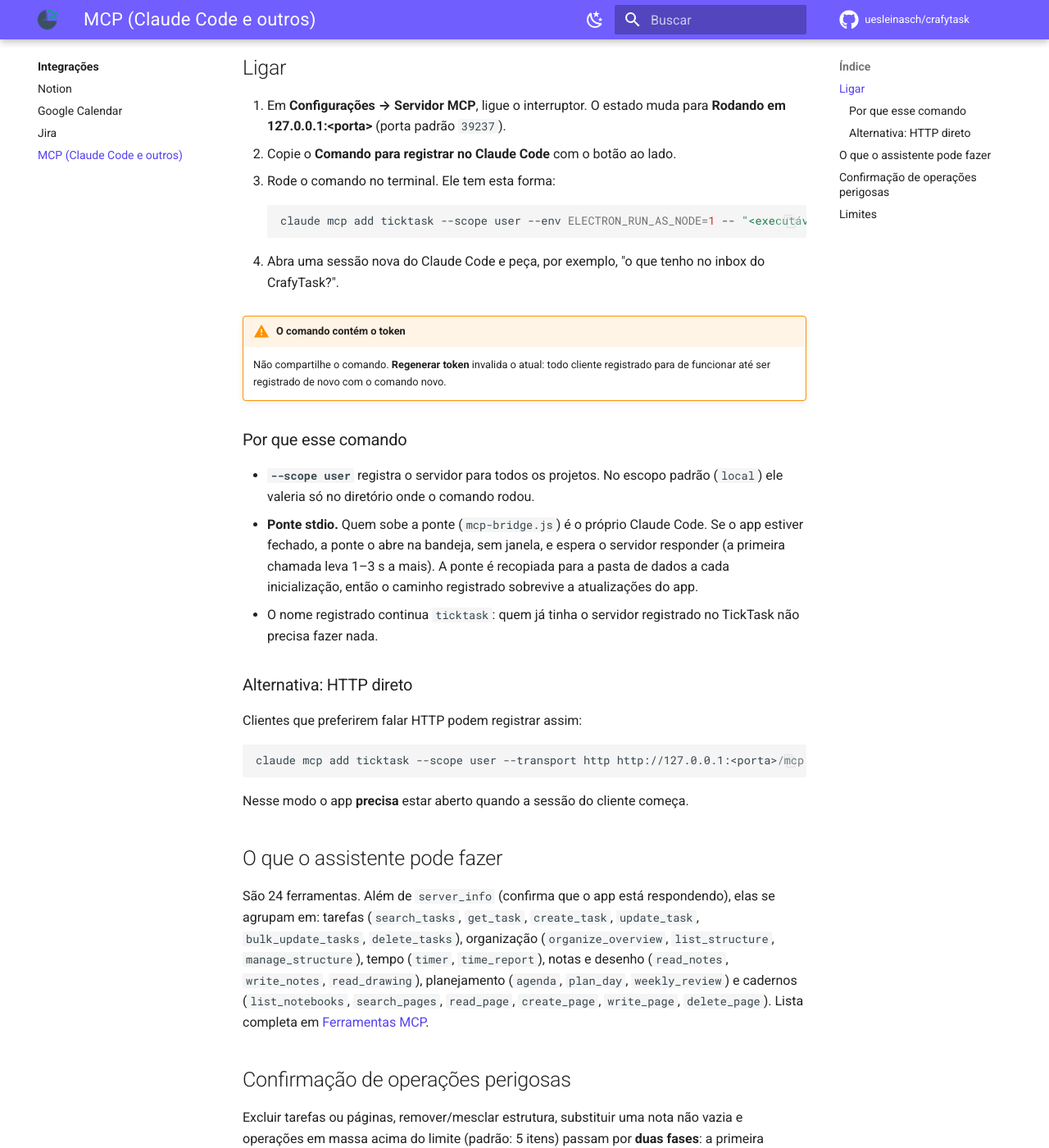
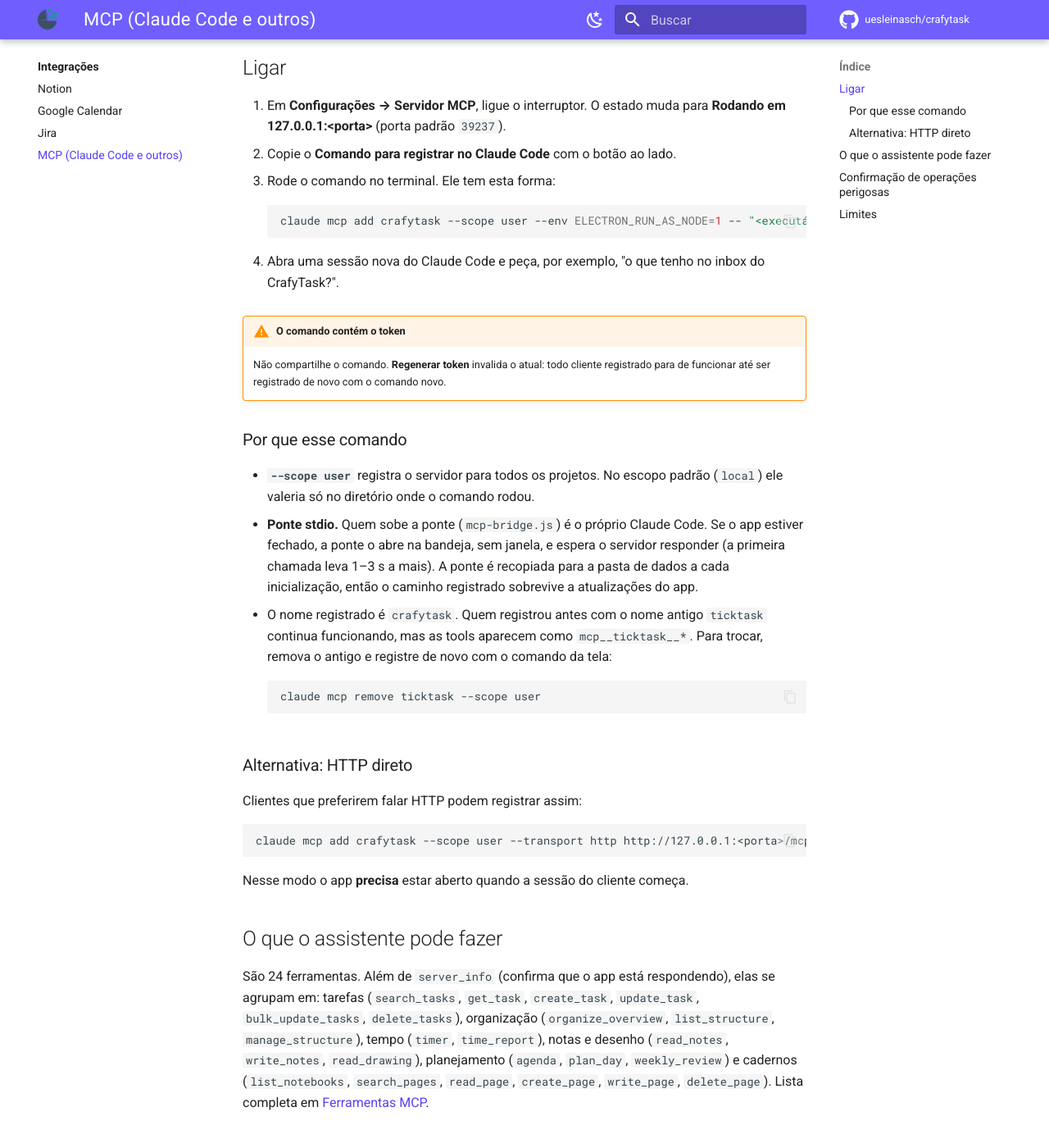
Before and after one commit to uesleinasch/crafytask, an MkDocs documentation site: the page built from docs/integracoes/mcp.md, in a window 1280 px wide and 1400 px high, scrolled down 347 px. Shown: the whole window at 82% size. Built offline with MkDocs 1.6.1 and Material for MkDocs 9.7.7, drawn with Linux system fonts in a browser that asks for light colours; some web fonts are replaced; comment, search, counter and statistics services are not loaded.

Commit message:
refactor(mcp): registra o servidor mcp como crafytask (#12)
O servidor MCP passa a se chamar crafytask no McpServer, no comando de registro e no server_info. Registros antigos como ticktask seguem funcionando; a tela de Configurações e as docs mostram como trocar.

````diff
--- a/docs/integracoes/mcp.md
+++ b/docs/integracoes/mcp.md
@@ -15,7 +15,7 @@ O servidor escuta só em `127.0.0.1` (não é acessível pela rede) e exige um t
 3. Rode o comando no terminal. Ele tem esta forma:
 
     ```bash
-    claude mcp add ticktask --scope user --env ELECTRON_RUN_AS_NODE=1 -- "<executável>" "<pasta de dados>/mcp-bridge.js"
+    claude mcp add crafytask --scope user --env ELECTRON_RUN_AS_NODE=1 -- "<executável>" "<pasta de dados>/mcp-bridge.js"
     ```
 
 4. Abra uma sessão nova do Claude Code e peça, por exemplo, "o que tenho no inbox do CrafyTask?".
@@ -32,15 +32,20 @@ O servidor escuta só em `127.0.0.1` (não é acessível pela rede) e exige um t
   fechado, a ponte o abre na bandeja, sem janela, e espera o servidor responder (a primeira
   chamada leva 1–3 s a mais). A ponte é recopiada para a pasta de dados a cada inicialização, então
   o caminho registrado sobrevive a atualizações do app.
-- O nome registrado continua `ticktask`: quem já tinha o servidor registrado no TickTask não
-  precisa fazer nada.
+- O nome registrado é `crafytask`. Quem registrou antes com o nome antigo `ticktask` continua
+  funcionando, mas as tools aparecem como `mcp__ticktask__*`. Para trocar, remova o antigo e
+  registre de novo com o comando da tela:
+
+    ```bash
+    claude mcp remove ticktask --scope user
+    ```
 
 ### Alternativa: HTTP direto
 
 Clientes que preferirem falar HTTP podem registrar assim:
 
 ```bash
-claude mcp add ticktask --scope user --transport http http://127.0.0.1:<porta>/mcp --header "Authorization: Bearer <token>"
+claude mcp add crafytask --scope user --transport http http://127.0.0.1:<porta>/mcp --header "Authorization: Bearer <token>"
 ```
 
 Nesse modo o app **precisa** estar aberto quando a sessão do cliente começa.
--- a/src/renderer/src/components/settings/McpSection.tsx
+++ b/src/renderer/src/components/settings/McpSection.tsx
@@ -78,6 +78,11 @@ export function McpSection({
           Rode esse comando no terminal para registrar o servidor. Ele contém o token de acesso; não
           compartilhe.
         </p>
+        <p className="text-xs text-slate-500">
+          Registrou antes com o nome antigo? Remova com{' '}
+          <code className="font-mono text-slate-700">claude mcp remove ticktask --scope user</code>{' '}
+          antes de registrar de novo, ou o Claude Code verá o servidor duas vezes.
+        </p>
       </div>
 
       <div className="pt-4 border-t border-slate-200 flex items-center justify-between gap-4">
````
Also changed, not shown: CLAUDE.md (+4 -2 lines), docs/instalacao.md (+6 -3 lines), docs/integracoes/index.md (+1 -1 lines), docs/mcp-server.md (+3 -3 lines), 2 other files.
